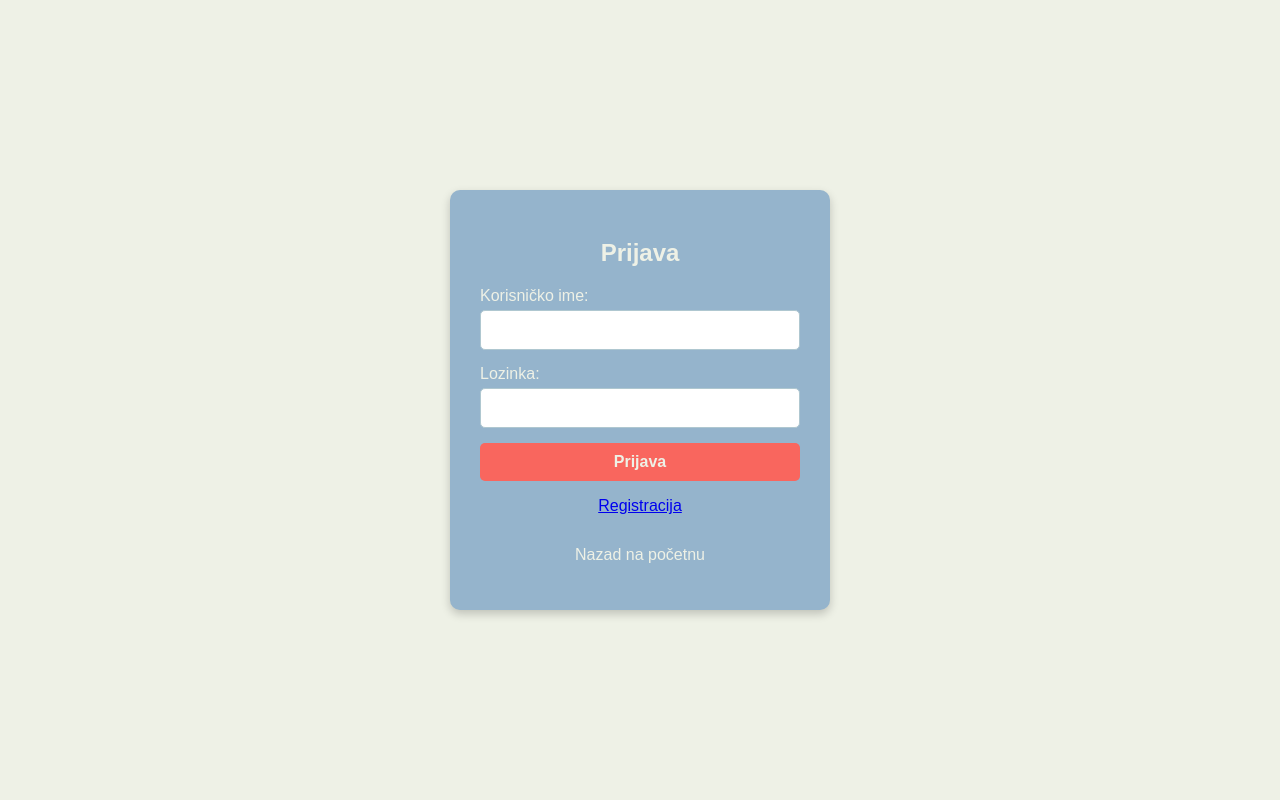
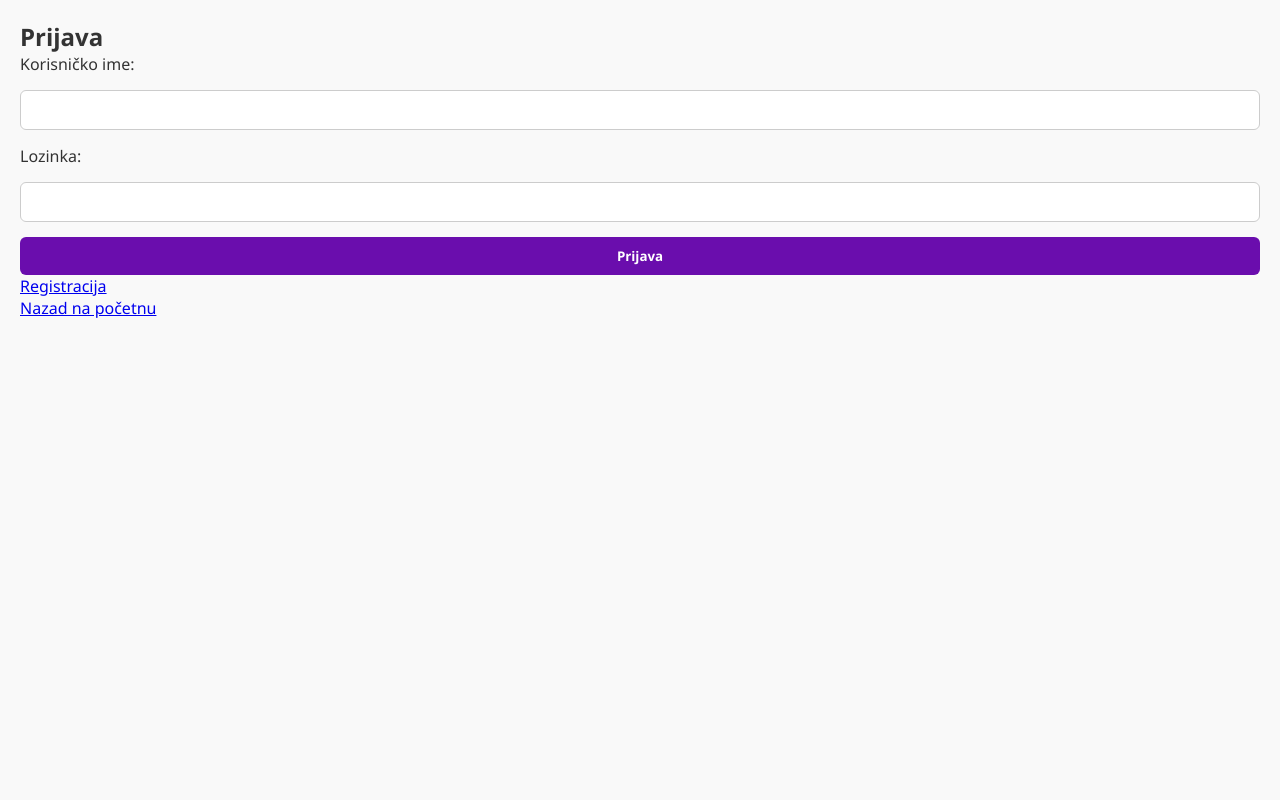
Before and after one commit to romansimunovic/IndieDivaHub, a PHP site: page /login.php in a window 1280 px wide. Run offline with PHP 8.4, Linux system fonts and the light colour scheme.

Commit message:
Update login.php

```diff
--- a/login.php
+++ b/login.php
@@ -10,7 +10,7 @@
     $stmt->execute([':username' => $korisnicko_ime]);
     $user = $stmt->fetch(PDO::FETCH_ASSOC);
 
-    if ($user && (hash('md5', $lozinka) === $user['lozinka'])) {
+    if ($user && password_verify($lozinka, $user['lozinka'])) {
         $_SESSION['user'] = $user;
         header("Location: index.php");
         exit;
@@ -19,109 +19,19 @@
     }
 }
 ?>
-
 <!DOCTYPE html>
-<html>
-
+<html lang="hr">
 <head>
     <meta charset="UTF-8">
     <title>Prijava</title>
-    <style>
-        body {
-            font-family: Arial, sans-serif;
-            background-color: #EEF1E6;
-            /* Alabaster */
-            color: #333;
-            display: flex;
-            justify-content: center;
-            align-items: center;
-            height: 100vh;
-            margin: 0;
-        }
-
-        .login-container {
-            background: #95B4CC;
-            /* Wild Blue Yonder */
-            padding: 30px;
-            border-radius: 10px;
-            box-shadow: 0px 4px 10px rgba(0, 0, 0, 0.2);
-            width: 320px;
-            text-align: center;
-        }
-
-        h2 {
-            color: #EEF1E6;
-            /* Alabaster */
-            margin-bottom: 20px;
-        }
-
-        .error-msg {
-            color: #F9665E;
-            /* Pastel Red */
-            font-weight: bold;
-        }
-
-        form {
-            display: flex;
-            flex-direction: column;
-        }
-
-        label {
-            margin-bottom: 5px;
-            color: #EEF1E6;
-            /* Alabaster */
-            text-align: left;
-        }
-
-        input {
-            padding: 10px;
-            margin-bottom: 15px;
-            border: 1px solid #AFC7D0;
-            /* Pastel Blue */
-            border-radius: 5px;
-            font-size: 16px;
-        }
-
-        .btn {
-            background-color: #F9665E;
-            /* Pastel Red */
-            color: #EEF1E6;
-            /* Alabaster */
-            padding: 10px;
-            border: none;
-            border-radius: 5px;
-            font-size: 16px;
-            font-weight: bold;
-            cursor: pointer;
-            transition: background 0.3s;
-        }
-
-        .btn:hover {
-            background-color: #FEC9C9;
-            /* Light Red */
-        }
-
-        .back-link {
-            display: inline-block;
-            margin-top: 15px;
-            color: #EEF1E6;
-            /* Alabaster */
-            text-decoration: none;
-        }
-
-        .back-link:hover {
-            text-decoration: underline;
-        }
-    </style>
+    <link rel="stylesheet" href="style.css">
 </head>
-
 <body>
-
     <div class="login-container">
         <h2>Prijava</h2>
 
         <?php if (isset($error)): ?>
-            <p class="error-msg"><?php echo htmlspecialchars($error); ?></p>
+            <p class="error-msg"><?= htmlspecialchars($error) ?></p>
         <?php endif; ?>
 
         <form method="post" action="login.php">
@@ -133,10 +43,9 @@
 
             <button type="submit" class="btn">Prijava</button>
         </form>
+
         <p><a href="register.php" class="register-btn">Registracija</a></p>
         <p><a href="index.php" class="back-link">Nazad na početnu</a></p>
     </div>
-
 </body>
-
 </html>
```
